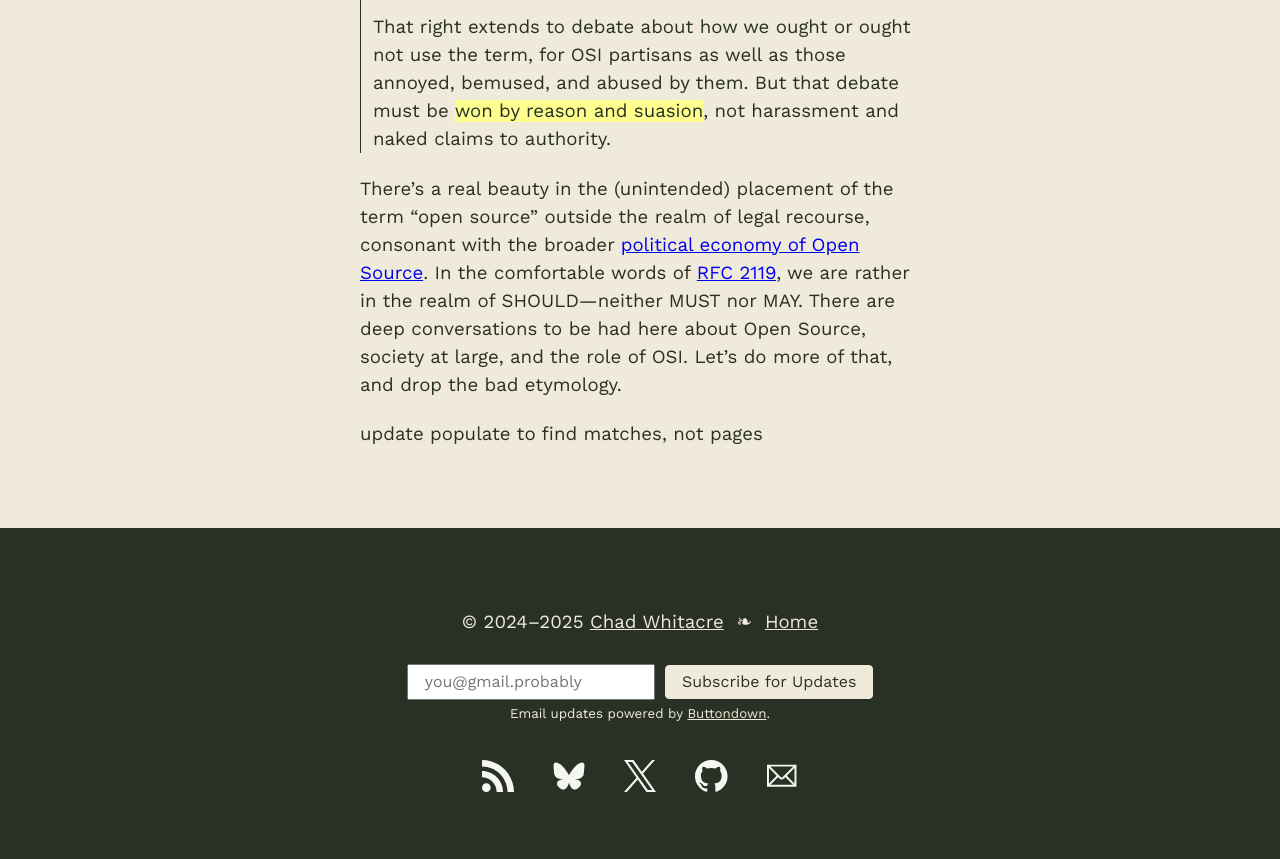
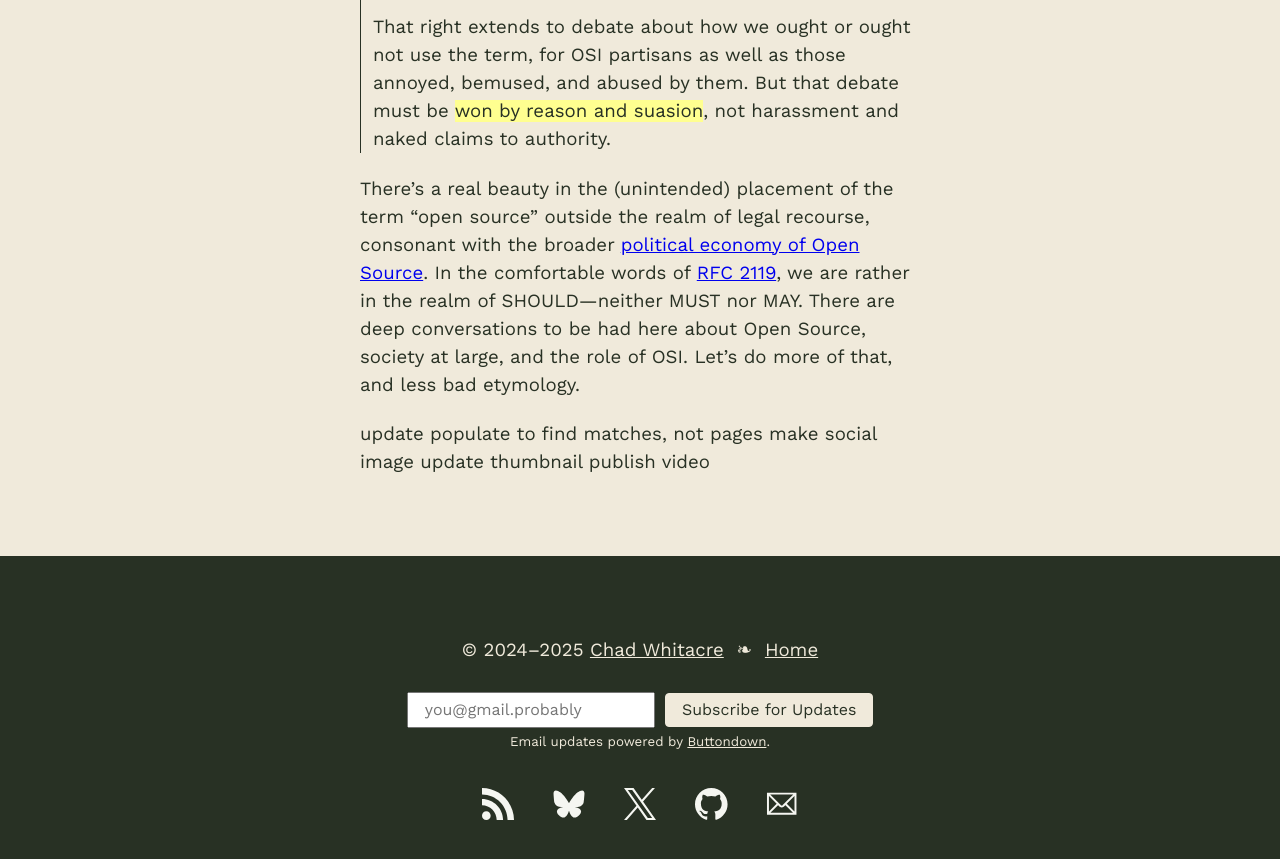
Before and after one commit to chadwhitacre/openpath, a Jekyll site: the page built from 2025/something-big-happened-in-1998/index.md, in a window 1280 px wide and 900 px high, scrolled down 5986 px. Shown: the top 859 px of the window. Built offline with Jekyll 4.4.1, drawn with Linux system fonts in a browser that asks for light colours; comment, search, counter and statistics services are not loaded.

Commit message:
Less bad

```diff
--- a/2025/something-big-happened-in-1998/index.md
+++ b/2025/something-big-happened-in-1998/index.md
@@ -183,6 +183,9 @@ economy of Open Source](https://www.youtube.com/watch?v=lEEP0A1lEU0). In the
 comfortable words of [RFC 2119](https://datatracker.ietf.org/doc/html/rfc2119),
 we are rather in the realm of SHOULD—neither MUST nor MAY. There are deep
 conversations to be had here about Open Source, society at large, and the role
-of OSI. Let's do more of that, and drop the bad etymology.
+of OSI. Let's do more of that, and less bad etymology.
 
 update populate to find matches, not pages
+make social image
+update thumbnail
+publish video
```
